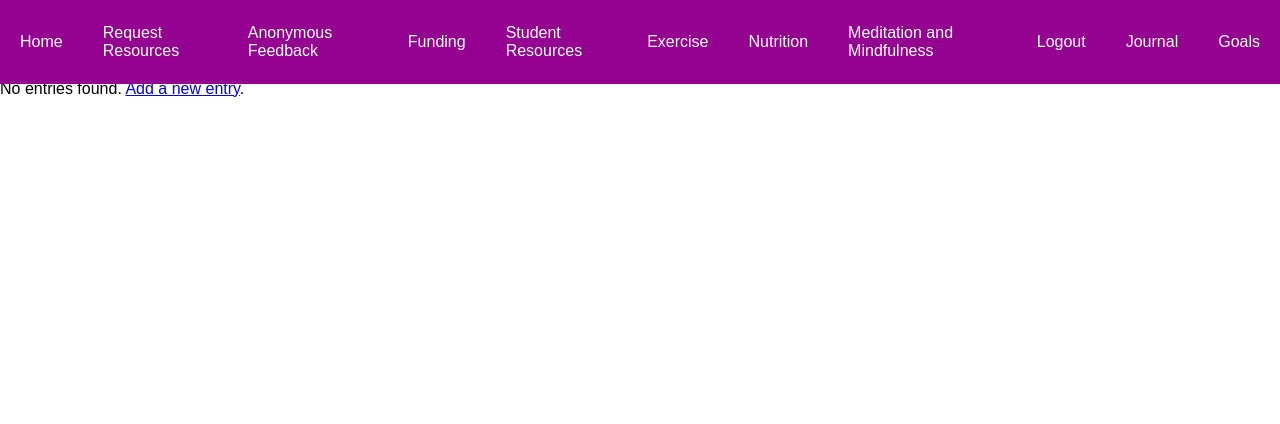
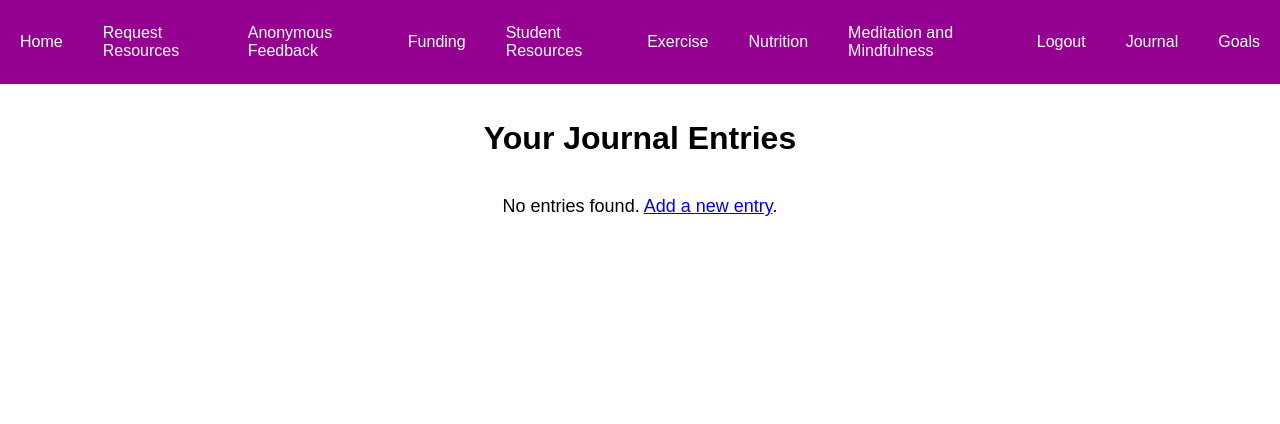
Before and after one commit to rohan057/FYP, a PHP site: page /journal-entries.php in a window 1280 px wide. Shown: the top 424 px of the page. Before the commit the page ends 97 px from the top, so only its background shows below. Run offline with PHP 8.4, Linux system fonts and the light colour scheme; the visitor is signed in with stand-in values (Sample User, id 1); data that the repository does not hold is empty.

Commit message:
Updating CSS
Changed layout of page and updated css

```diff
--- a/css/styles.css
+++ b/css/styles.css
@@ -1316,3 +1316,19 @@ button:hover {
 .message-container {
     margin-bottom: 20px;
 }
+
+.no-entries {
+    text-align: center;
+    font-size: 18px;
+    margin-top: 20px;
+    display: flex;
+    align-items: center;
+    height: 100vh;
+    flex-direction: column;
+}
+
+.journal-header {
+    font-size: 2rem;
+    text-align: center;
+    margin-top: 120px;
+}
--- a/journal-entries.php
+++ b/journal-entries.php
@@ -54,7 +54,7 @@ $entries = $stmt->fetchAll();
         </ul>
     </nav>
 
-    <h1>Your Journal Entries</h1>
+    <h1 class="journal-header">Your Journal Entries</h1>
 
     <?php if ($entries): ?>
         <ul>
@@ -67,7 +67,9 @@ $entries = $stmt->fetchAll();
             <?php endforeach; ?>
         </ul>
     <?php else: ?>
-        <p>No entries found. <a href="journal-add.php">Add a new entry</a>.</p>
+        <div class="no-entries">
+            <p>No entries found. <a href="journal-add.php">Add a new entry</a>.</p>
+        </div>
     <?php endif; ?>
 </body>
 </html>
```
